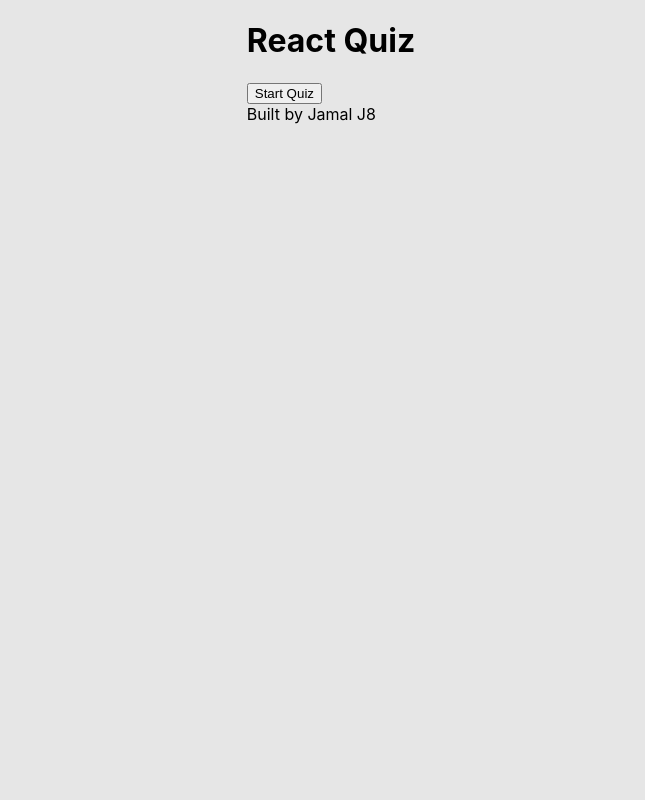
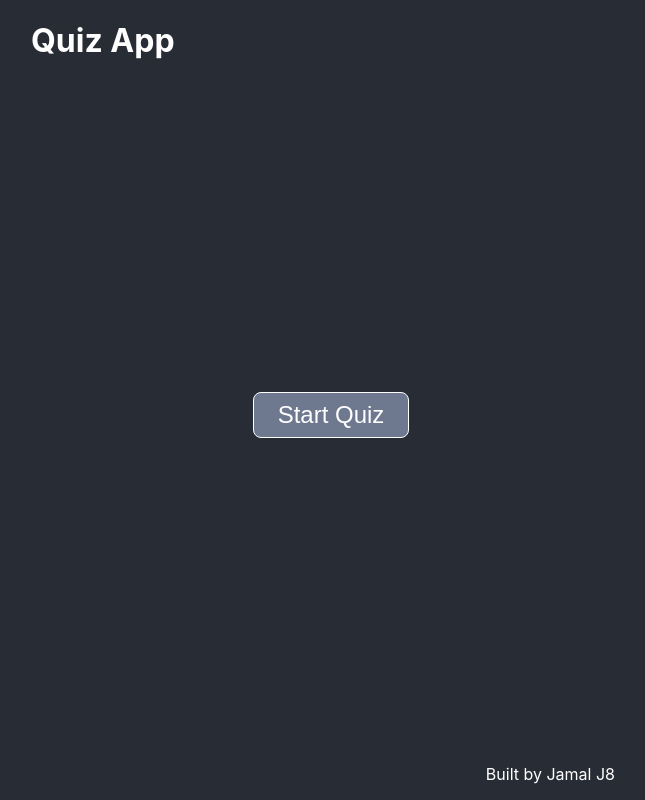
Before and after one commit to j8ahmed/quiz_app_demo_react_typescript, a React (Create React App) app: page / in a window 1280 px wide. Shown: the whole page, without its empty margins (309-954 px from the left). Built offline with nearby package versions, Linux system fonts and the light colour scheme.

Commit message:
Completed styles and minor bug fixes.

```diff
--- a/public/index.html
+++ b/public/index.html
@@ -28,7 +28,7 @@
   </head>
   <body>
     <noscript>You need to enable JavaScript to run this app.</noscript>
-    <div id="root"></div>
+    <div id="app" class="app"></div>
     <!--
       This HTML file is a template.
       If you open it directly in the browser, you will see an empty page.
--- a/src/App.tsx
+++ b/src/App.tsx
@@ -2,14 +2,14 @@
 
 function App() {
   return (
-    <div className="App">
+    <>
 
-      <h1>React Quiz</h1>
+      <h1>Quiz App</h1>
       <QuestionCard />
       <footer>
         Built by Jamal J8
       </footer>
-    </div>
+    </>
   );
 }
 
--- a/src/components/Controls.tsx
+++ b/src/components/Controls.tsx
@@ -3,14 +3,16 @@
 type Props = {
     isAnswered: boolean,
     nextExists: boolean,
-    next: () => void
+    next: () => void,
+    end: () => void,
 }
 
-const Controls = ({ isAnswered, nextExists, next }:Props) => {
+const Controls = ({ isAnswered, nextExists, next, end }:Props) => {
     return (
-        <div>
-            {isAnswered && nextExists && <button onClick={next}>Next Question</button>}
-        </div>
+        <>
+            {isAnswered && nextExists && <button className="next-btn" onClick={next}>Next Question</button>}
+            {isAnswered && !nextExists && <button className="next-btn" onClick={end}>End Quiz</button>}
+        </>
     )
 }
 
--- a/src/components/QuestionCard.tsx
+++ b/src/components/QuestionCard.tsx
@@ -1,12 +1,12 @@
-import React, { useEffect, useState } from 'react'
+import React, { useState } from 'react'
 import Controls from './Controls'
 import QuestionSet from './QuestionSet'
 import "../index.css"
 import { randomize } from '../assets/utilities'
-const {log} = console
+// const {log} = console
 const URL = "https://opentdb.com/api.php?amount=10&category=18&difficulty=easy&type=multiple"
 
-export enum QuizStatus { LOADING, LOADED, COMPLETE, NOT_STARTED, QUESTION_ANSWERED }
+export enum QuizStatus { LOADING, LOADED, COMPLETE, NOT_STARTED, QUESTION_ANSWERED, END_QUIZ }
 type Question = {
     category: string,
     correct_answer: string,
@@ -32,10 +32,10 @@
         try{
             const data = await (await fetch(URL)).json()
             setQuestionDeck(data.results)
-
-            const Q1: Question = data.results[0]
+            const i = 0
+            const Q1: Question = data.results[i]
             setQuestion({
-                id: 0,
+                id: i,
                 question: Q1.question,
                 options: [...Q1.incorrect_answers, Q1.correct_answer],
                 correctAnswer: Q1.correct_answer
@@ -55,6 +55,7 @@
     }
 
     const restartQuiz = () => {
+        setStatus( QuizStatus.LOADING )
         setScore(0)
         getQuiz()
     }
@@ -81,31 +82,29 @@
         setStatus(QuizStatus.LOADED)
     }
 
-    useEffect(()=>{
-        log("Rerendered")
-    })
+    const endQuiz = () => setStatus( QuizStatus.END_QUIZ )
 
     if(status === QuizStatus.NOT_STARTED){
-        return <button onClick={startQuiz} >Start Quiz</button>
+        return <div className="question-card"><button className="start-btn" onClick={startQuiz} >Start Quiz</button></div>
     }
 
     if(status === QuizStatus.LOADING){
-        return <h3>Loading...</h3>
+        return <div className="question-card"><h3>Loading...</h3></div>
     }
 
-    if(status === QuizStatus.QUESTION_ANSWERED && question.id === questionDeck.length - 1){
+    if(status === QuizStatus.END_QUIZ){
         return (
-            <div>
+            <div className="question-card">
                 <h2>End of Quiz</h2>
-                <h3>{`Score: ${score} / ${questionDeck.length}`}</h3>
-                <button onClick={restartQuiz}>Start Another</button>
+                <h3>{`Score:   ${score} / ${questionDeck.length}`}</h3>
+                <button onClick={restartQuiz} className="start-btn">Start Another</button>
             </div>
         )
     }
 
     return (
         <div className="question-card">
-            <h3>{`Score: ${score} / ${questionDeck.length}`}</h3>
+            <h3 className="score">{`Score: ${score}`}</h3>
             <QuestionSet
                 status={status}
                 questionState={status === QuizStatus.QUESTION_ANSWERED}
@@ -114,7 +113,8 @@
             <Controls
                 isAnswered={status === QuizStatus.QUESTION_ANSWERED}
                 nextExists={question.id + 2 <= questionDeck.length}
-                next={nextQuestion}/>
+                next={nextQuestion}
+                end={endQuiz}/>
         </div>
     )
 }
--- a/src/components/QuestionSet.tsx
+++ b/src/components/QuestionSet.tsx
@@ -17,28 +17,26 @@
 const QuestionSet = ({id, question, options, correctAnswer, status, questionState, selectAnswer}: Props, context?: object) => {
     const [userAnswer, setUserAnswer] = React.useState<string>()
 
-    React.useEffect(()=> {
-        console.log(userAnswer)
-    })
     return (
         <div>
             <h2>Question {id+1}</h2>
-            <h3 dangerouslySetInnerHTML={{__html: question}}></h3>
-            <ul>
+            <h3 className="question" dangerouslySetInnerHTML={{__html: question}}></h3>
+            <ol type="A" className="options">
                 {options.map((option, i) => {
                     const correct = option === correctAnswer && QuizStatus.QUESTION_ANSWERED === status
                     const wrong = option === userAnswer && QuizStatus.QUESTION_ANSWERED === status
                     return(
-                        <li key={i} className={`${correct && "correct"} ${wrong && "wrong"}`}>
+                        <li key={i}>
                             <button
+                             className={`${correct && "correct"} ${wrong && "wrong"}`}
                              disabled={questionState}
                              dangerouslySetInnerHTML={{__html: option}}
-                             onClick={() => ( setUserAnswer(option), selectAnswer(option) )}
+                             onClick={() => {setUserAnswer(option); selectAnswer(option)}}
                              ></button>
                         </li>
                     )
                 })}
-            </ul>
+            </ol>
         </div>
     )
 }
--- a/src/index.css
+++ b/src/index.css
@@ -1,13 +1,14 @@
 body {
   margin: 0;
+  padding: 0;
+  display: flex;
+  justify-content: center;
+  background: #282c34;
   font-family: -apple-system, BlinkMacSystemFont, 'Segoe UI', 'Roboto', 'Oxygen',
     'Ubuntu', 'Cantarell', 'Fira Sans', 'Droid Sans', 'Helvetica Neue',
     sans-serif;
   -webkit-font-smoothing: antialiased;
   -moz-osx-font-smoothing: grayscale;
-  background: rgb(230,230,230);
-  display: flex;
-  justify-content: center;
 }
 
 code {
@@ -15,11 +16,101 @@
     monospace;
 }
 
-
-.wrong{
-  background: red;
+button{
+  transition: color 0.1s, background 0.1s;
+}
+button:hover:not([disabled]){
+  cursor: pointer;
 }
 
-.correct{
-  background: green;
+button.start-btn,
+button.next-btn{
+  padding: 0.5rem 1.5rem;
+  background: #6e788f;
+  border: 1px solid white;
+  border-radius: 0.5rem;
+  color: white;
+  font-size: 1.5rem;
 }
+
+button.next-btn{
+  margin-top: 2rem;
+  align-self: flex-end;
+}
+button.start-btn:hover,
+button.next-btn:hover{
+  background: rgb(230,230,230);
+  color:rgb(50, 25, 25);
+}
+
+.app{
+  min-height: 100vh;
+  width: 100%;
+  display: flex;
+  flex-flow: column;
+  justify-content: space-between;
+  align-items: center;
+  max-width: 600px;
+  padding: 0 1rem;
+  color: white;
+}
+
+
+.question-card{
+  display: grid;
+  align-content: space-between;
+  align-items: center;
+}
+h1{
+  width: 100%;
+}
+.score{
+  text-align: right;
+  padding: 0 1rem;
+}
+.question{
+  font-weight: normal;
+  font-size: 1.5rem;
+}
+.options{
+  margin: 2rem 0;
+  padding-left: 1.5rem;
+  font-size: 1.5rem;
+}
+.options li{
+  margin: 2rem 0;
+}
+.options li button{
+  min-width: 50px;
+  margin-left: 1rem;
+  padding: 0.5rem 1.5rem;
+  background: rgb(230,230,230);
+  border: 1px solid white;
+  border-radius: 0.5rem;
+  color: rgb(50, 25, 25);
+  font-size: 1.5rem;
+}
+.options li button:disabled{
+  opacity: 0.3;
+}
+.options li button:hover:not([disabled]){
+  background: #6e788f;
+  color: white;
+}
+.options li button.wrong{
+  font-weight: bold;
+  opacity: 0.8;
+  background: rgb(240, 114, 110);
+}
+
+.options li button.correct{
+  font-weight: bold;
+  opacity: 0.8;
+  background: rgb(60, 192, 137);
+}
+
+
+footer{
+  align-self: flex-end;
+  padding: 1rem;
+}
--- a/src/index.tsx
+++ b/src/index.tsx
@@ -7,5 +7,5 @@
   <React.StrictMode>
     <App />
   </React.StrictMode>,
-  document.getElementById('root')
+  document.getElementById('app')
 );
```
